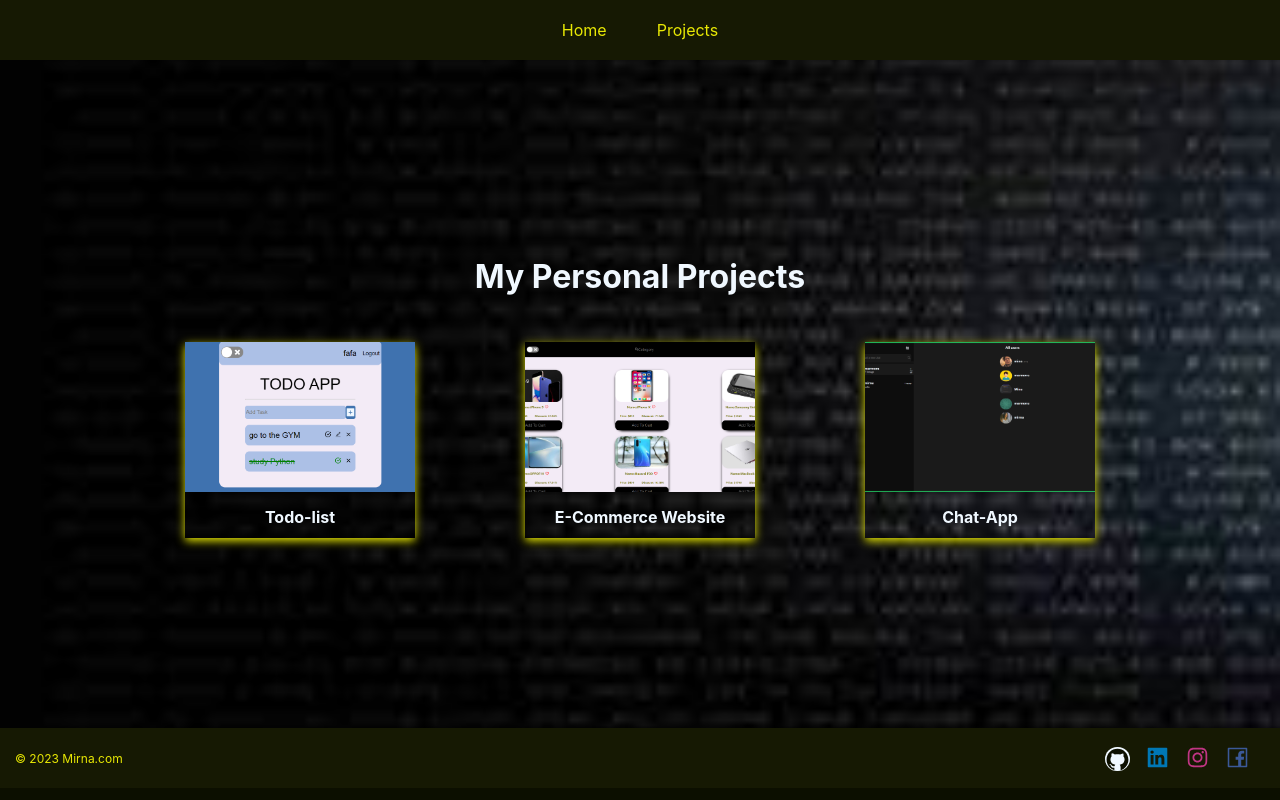
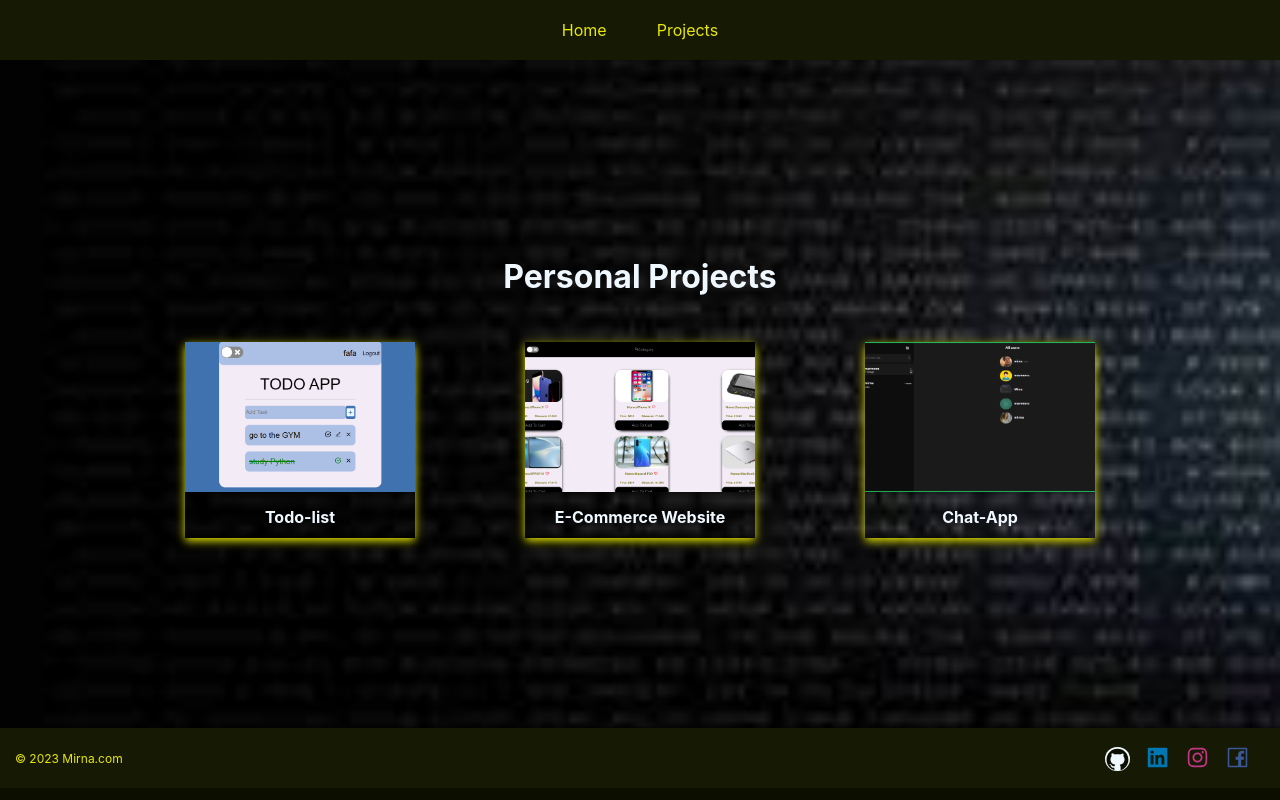
Before and after one commit to mirnaaaaa/NewPortfolio, a React (Create React App) app: page /Projects in a window 1280 px wide. Built offline with nearby package versions, Linux system fonts and the light colour scheme.

Commit message:
first commit

```diff
--- a/src/Components/Projects.js
+++ b/src/Components/Projects.js
@@ -5,7 +5,7 @@ import Project from "./Project";
 export default function Projects() {
   return (
     <div className="Projects">
-      <h1 className="personal">My Personal Projects</h1>
+      <h1 className="personal">Personal Projects</h1>
       <div className="projectItem">
         {ProjectList.map((project) => {
           return (
```
